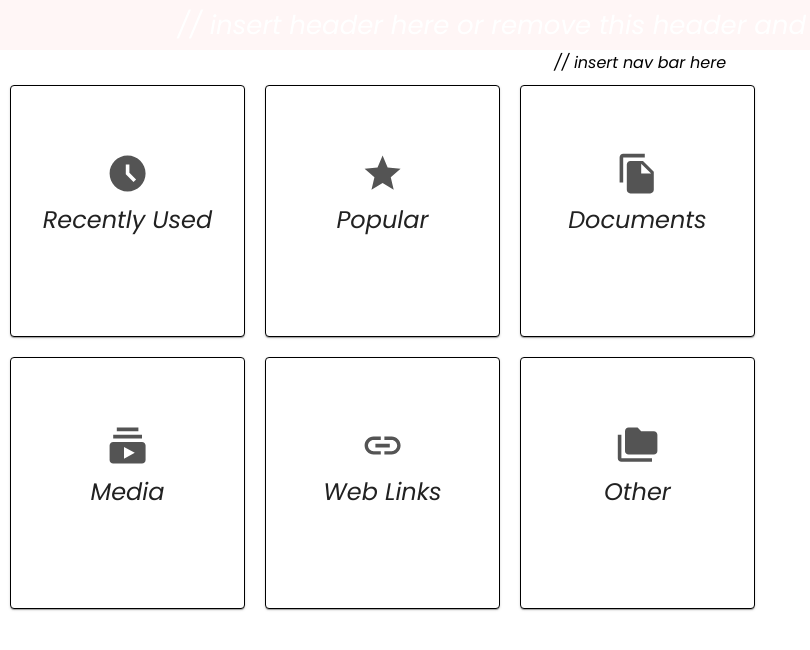
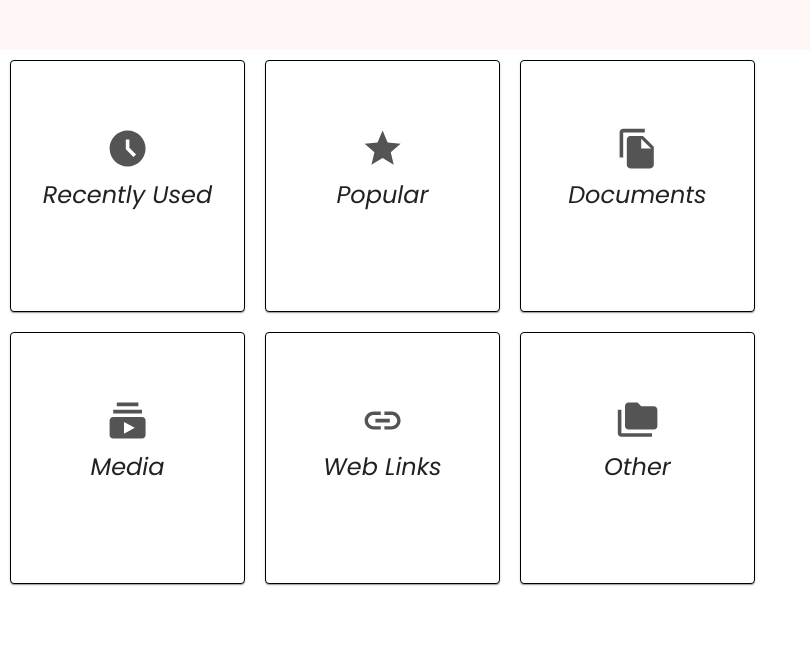
Before and after one commit to viktoriaidakieva/Gino, a React (Create React App) app in the folder gino/: page / in a window 1280 px wide. Shown: the top 650 px of the page, without its empty margins (0-810 px from the left). Built offline with nearby package versions, Linux system fonts and the light colour scheme.

Commit message:
chore: Remove leftover comments

```diff
--- a/gino/src/App.js
+++ b/gino/src/App.js
@@ -6,9 +6,7 @@ function App() {
   return (
     <div className="App">
       <header className="App-header">
-      // insert header here or remove this header and insert the created one
       </header>
-      // insert nav bar here
       <Dashboard/>
     </div>
   );
```
